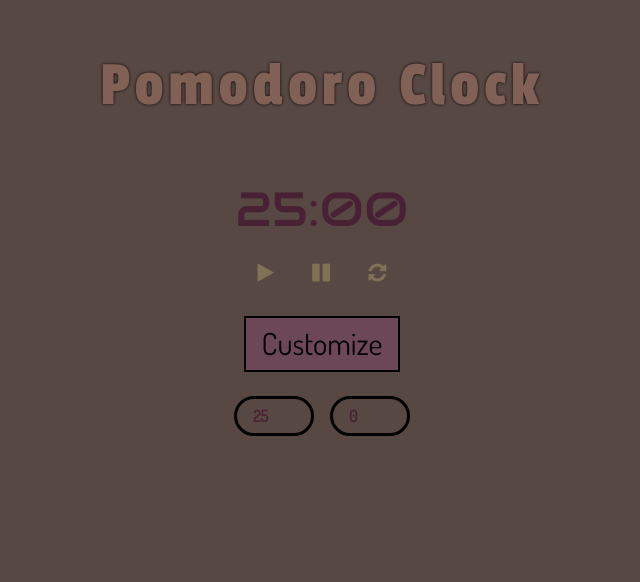
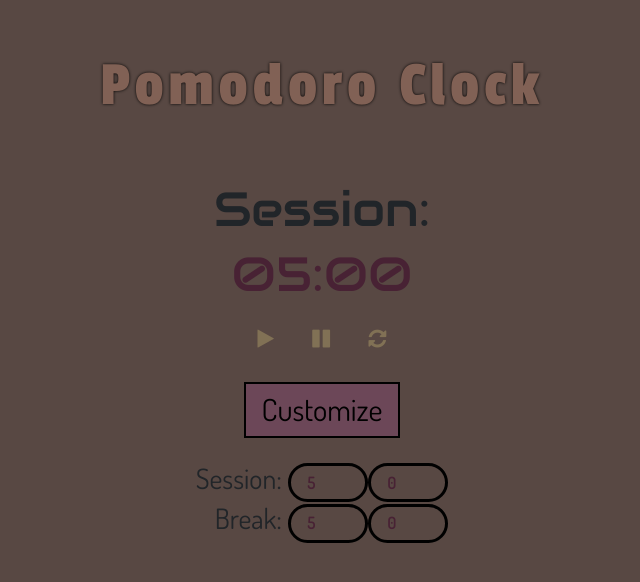
Before and after one commit to hamza-hajji/pomodoro-clock, a React (Create React App) app: page / in a window 1280 px wide. Both pictures are taken after a click on the button "Customize". Shown: the top 582 px of the page, without its empty margins (318-958 px from the left). Built offline with nearby package versions, Linux system fonts and the light colour scheme.

Commit message:
add break timer

```diff
--- a/src/App.css
+++ b/src/App.css
@@ -32,6 +32,10 @@ header h1 {
   margin-top: 1.5rem;
 }
 
+ #inputs div {
+   margin: 0 auto;
+ }
+
 input {
   background-color: transparent;
   color: #482234;
@@ -40,6 +44,10 @@ input {
   border: 3px solid #000;
   border-radius: 3rem;
   padding: .3rem 1rem;
+}
+
+.session, .break {
+  text-align: right;
 }
 
 input:first-child {
--- a/src/components/App.js
+++ b/src/components/App.js
@@ -8,15 +8,18 @@ import Controls from './Controls';
 
 class App extends Component {
   initialValue = {
-    minutes: 25,
-    seconds: 0
+    minutes: 5,
+    seconds: 0,
+    breakMinutes: 5,
+    breakSeconds: 0
   }
 
   state = {
     ...this.initialValue,
     danger: false,
     counting: false,
-    customHidden: true
+    customHidden: true,
+    sessionTime: true
   }
 
   start() {
@@ -36,22 +39,49 @@ class App extends Component {
         });
       }
       if (this.state.minutes <= 0 && this.state.seconds <= 0) {
+        this.playSound();
         window.clearInterval(this.int);
         this.setState({
           danger: false,
-          counting: false
+          counting: false,
+          sessionTime: false
         });
       }
       if (this.state.minutes === 1 && this.state.seconds === 0) {
         this.setState({danger: true});
       }
-    }, 1000);
+    }, 10);
   }
 
-  componentDidUpdate(prevProps, prevState) {
-    if (this.state.minutes === 0 && this.state.seconds === 0) {
-      this.playSound();
+  startBreak() {
+    if (this.state.breakMinutes <= 0 && this.state.breakSeconds <= 0) {
+      this.reset();
     }
+    this.setState({counting: true});
+    this.int = window.setInterval(() => {
+      if (this.state.breakSeconds === 0) {
+        this.setState({
+          breakMinutes: this.state.breakMinutes - 1,
+          breakSeconds: 59
+        });
+      } else {
+        this.setState({
+          breakSeconds: this.state.breakSeconds - 1
+        });
+      }
+      if (this.state.breakMinutes <= 0 && this.state.breakSeconds <= 0) {
+        this.playSound();
+        window.clearInterval(this.int);
+        this.setState({
+          danger: false,
+          counting: false,
+          sessionTime: true
+        });
+      }
+      if (this.state.breakMinutes === 1 && this.state.breakSeconds === 0) {
+        this.setState({danger: true});
+      }
+    }, 10);
   }
 
   pause() {
@@ -61,7 +91,12 @@ class App extends Component {
 
   reset() {
     if (!this.state.counting) {
-      this.setState(this.initialValue);
+      this.setState({
+        ...this.initialValue,
+        counting: false,
+        sessionTime: true,
+        danger: false
+      });
     }
   }
 
@@ -86,7 +121,6 @@ class App extends Component {
   }
 
   render() {
-    console.log(this.state.counting);
     return (
       <div className="container">
         <div className="row">
@@ -97,13 +131,14 @@ class App extends Component {
         </div>
         <Controls
           showCustom={() => {this.setState({customHidden: !this.state.customHidden})}}
-          counting={this.state.counting}
-          customHidden={this.state.customHidden}
+          initialValue={this.initialValue}
           changeMins={this.changeMins.bind(this)}
           changeSecs={this.changeSecs.bind(this)}
+          {...this.state}
           start={this.start.bind(this)}
+          startBreak={this.startBreak.bind(this)}
+          reset={this.reset.bind(this)}
           pause={this.pause.bind(this)}
-          reset={this.reset.bind(this)}
         />
       </div>
     );
--- a/src/components/Controls.js
+++ b/src/components/Controls.js
@@ -4,19 +4,22 @@ import 'font-awesome/css/font-awesome.min.css'
 
 export default ({
   start,
+  startBreak,
   pause,
   reset,
   changeMins,
   changeSecs,
   showCustom,
   counting,
-  customHidden
+  customHidden,
+  sessionTime,
+  initialValue
 }) => {
   return (
     <div  className="text-center">
       <div id="buttons" className="row">
         <div className="col-12">
-          <button disabled={counting} onClick={start}><i className="fa fa-play"></i></button>&nbsp;&nbsp;
+          <button disabled={counting} onClick={sessionTime ? start : startBreak}><i className="fa fa-play"></i></button>&nbsp;&nbsp;
           <button onClick={pause}><i className="fa fa-pause"></i></button>&nbsp;&nbsp;
           <button onClick={reset}><i className="fa fa-refresh"></i></button>
         </div>
@@ -25,9 +28,17 @@ export default ({
       <div id="inputs" className="row">
         {customHidden ? null
         : (
-          <div className="col-12">
-              <input max="59" min="1" disabled={counting} type="number" onChange={changeMins} defaultValue={25} />
-              <input max="59" min="0" disabled={counting} type="number" onChange={changeSecs} defaultValue={0} />
+          <div>
+            <div className="session col-12">
+              <span className="h3">Session:</span>&nbsp;&nbsp;
+              <input max="59" min="1" disabled={counting} type="number" onChange={changeMins} defaultValue={initialValue.minutes} />
+              <input max="59" min="0" disabled={counting} type="number" onChange={changeSecs} defaultValue={initialValue.seconds} />
+            </div>
+            <div className="break col-12">
+              <span className="h3">Break:</span>&nbsp;&nbsp;
+              <input max="59" min="1" disabled={counting} type="number" onChange={changeMins} defaultValue={initialValue.breakMinutes} />
+              <input max="59" min="0" disabled={counting} type="number" onChange={changeSecs} defaultValue={initialValue.breakSeconds} />
+            </div>
           </div>
         )}
       </div>
--- a/src/components/Timer.js
+++ b/src/components/Timer.js
@@ -4,12 +4,26 @@ import {formatTime} from '../helpers';
 
 export default ({
   minutes,
+  breakMinutes,
   seconds,
-  danger
+  breakSeconds,
+  danger,
+  sessionTime
 }) => {
   return (
     <div className="col-12 text-center" id="timer">
-      <h2 style={{color: danger ? 'red' : '#482234'}}>{formatTime(minutes, seconds)}</h2>
+      {
+        !sessionTime ?
+        <div>
+          <h2>Break:</h2>
+          <h2 style={{color: danger ? 'red' : '#482234'}}>{formatTime(breakMinutes, breakSeconds)}</h2>
+        </div>
+        :
+        <div>
+          <h2>Session:</h2>
+          <h2 style={{color: danger ? 'red' : '#482234'}}>{formatTime(minutes, seconds)}</h2>
+        </div>
+      }
     </div>
   );
 };
```
